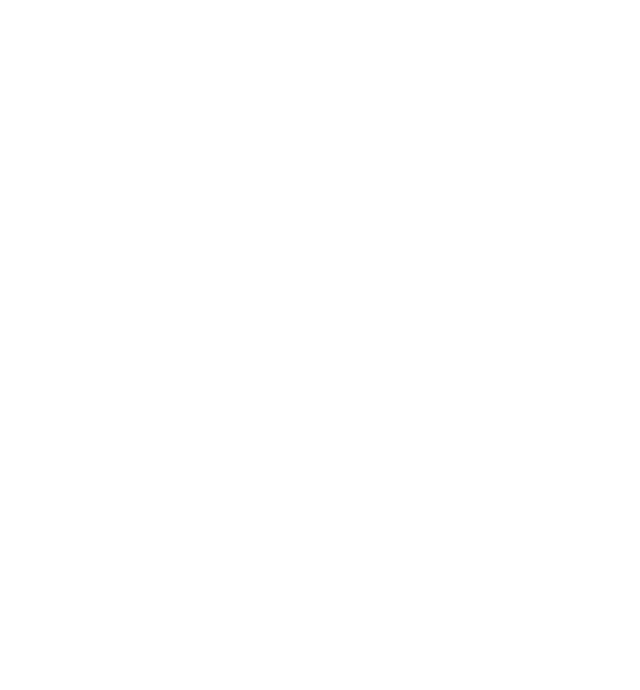
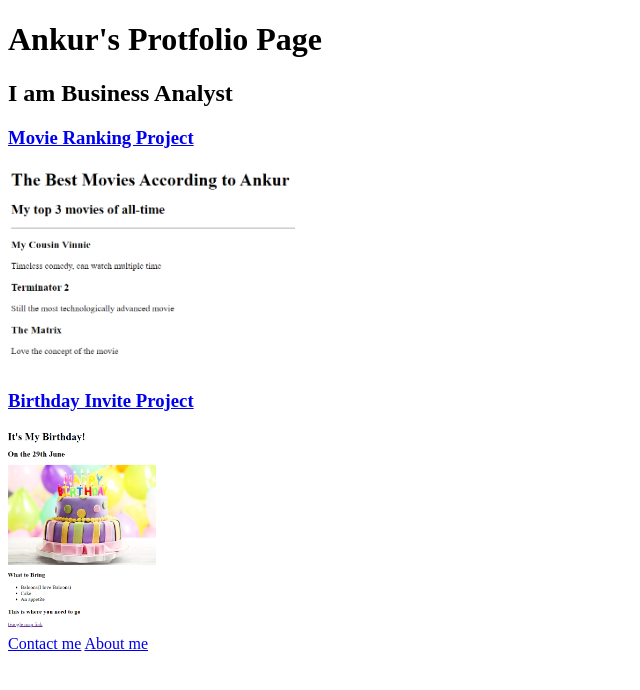
Before and after one commit to ankurmarwaha/Html-Portfolio, a plain HTML site: page index.html in a window 1280 px wide. Shown: the whole page, without its empty margins (0-640 px from the left). Drawn offline with Linux system fonts and the light colour scheme.

Commit message:
Add files via upload

```diff
--- a/index.html
+++ b/index.html
@@ -1,5 +1,22 @@
 <!-- TODO 1: Create the HTML Boilerplate -->
-
+<!DOCTYPE html>
+<html lang="en">
+<head>
+    <meta charset="UTF-8">
+    <title>My Info</title>
+</head>
+<body>
+    <h1>Ankur's Protfolio Page</h1>
+    <h2>I am Business Analyst</h2>
+    <h3><a href="./public/movie-ranking.html">Movie Ranking Project</a></h3>
+    <img src="./assets/images/movie-ranking.png" height="200">
+    <h3><a href="./public/birthday-invite.html">Birthday Invite Project</a></h3>
+    <img src="./assets/images/birthday-invite.png" height="200">
+    <br/>
+    <a href="./public/contact.html">Contact me</a>
+    <a href="./public/about.html">About me</a>
+</body>
+</html>
 <!-- TODO 2: Add Your previous projects' HTML into the public folder -->
 
 <!-- TODO 3: Take screenshots of your project previews and add the images to the images folder -->
```
